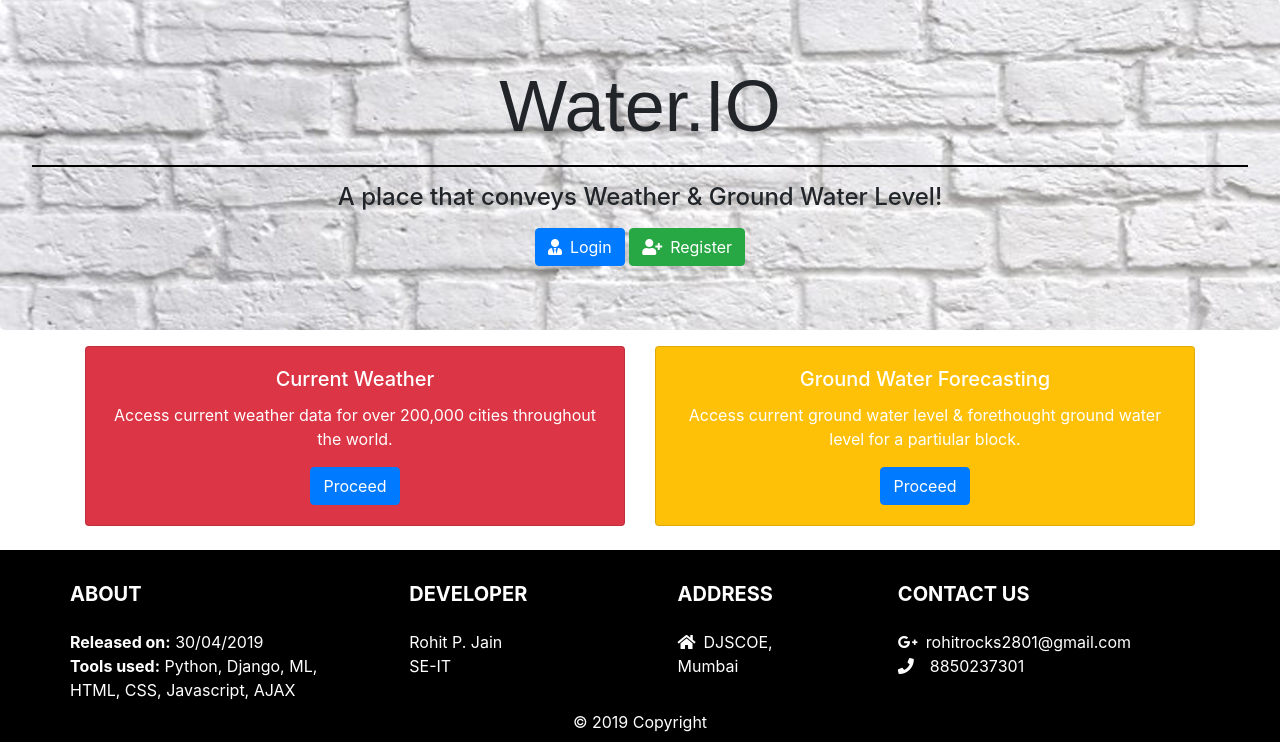
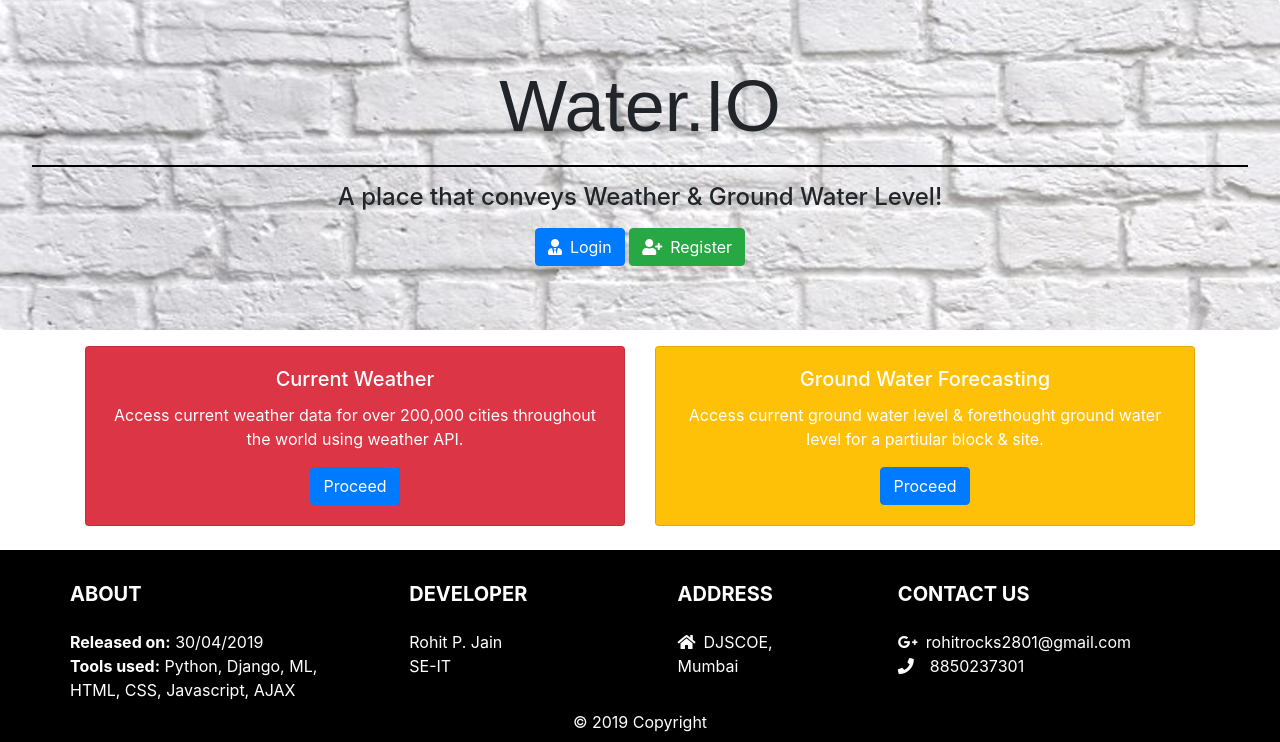
Before and after one commit to Rohit-Jain-2801/Django_Project, a Django app: page / in a window 1280 px wide. Shown: the part 63-805 px from the top of the page. Run offline with Django 3.2, Linux system fonts and the light colour scheme; some libraries are stand-ins or nearby versions; some web fonts are replaced.

Commit message:
Add files via upload

```diff
--- a/Django WaterIO/templates/basic_app/Page_One.html
+++ b/Django WaterIO/templates/basic_app/Page_One.html
@@ -1,6 +1,7 @@
 <!doctype html>
 {% load static from staticfiles %}
 <html lang="en">
+
   <head>
     <meta charset="utf-8">
     <meta name="viewport" content="width=device-width, initial-scale=1, shrink-to-fit=no">
@@ -10,6 +11,7 @@
     <script src="//ajax.googleapis.com/ajax/libs/jquery/1.11.0/jquery.min.js"></script>
     <title>Water.IO</title>
     <link rel="shortcut icon" href="{% static 'images/favicon.ico' %}" type="image">
+
     <style>
       #header{
 /*            background-image: url("C:\Users\Mahe\Desktop\header.jpg") center center / cover no-repeat;*/
@@ -27,7 +29,11 @@
         background: black;
         color: white;
       }
+      .card{
+        height: 100% !important;
+      }
     </style>
+
     <script>
       {% if user.is_authenticated %}
         jQuery(window).load(function() {
@@ -50,6 +56,7 @@
         }
     </script>
   </head>
+
   <body>
     <nav class="navbar bg-dark navbar-dark fo">
       <div class="container">
@@ -62,6 +69,7 @@
         {% endif %}
       </div>
     </nav>
+
     <div id="header" class="jumbotron text-center mb-3">
       <h1 class="display-3" style="font-family: 'Wendy One', sans-serif;">Water.IO</h1>
       <hr class="new" />
@@ -74,32 +82,34 @@
         <a href="{% url 'app:register' %}" class="btn btn-success"><i class="fas fa-user-plus mr-2"></i>Register</a>
       {% endif %}
     </div>
+
     <div class="container">
       <p class="alert alert-success text-center" id="text" style="display:none"><b>You have to login first to access it!</b></p>
     </div>
+
     <div class="container text-center">
       <div class="row">
         <div class="col-sm-6 mb-4">
           <div class="card text-white bg-danger">
             <div class="card-body">
               <h5 class="card-title">Current Weather</h5>
-                <p class="card-text">Access current weather data for over 200,000 cities throughout the world.</p>
+              <p class="card-text">Access current weather data for over 200,000 cities throughout the world using weather API.</p>
               <a href="{% url 'app:weatherforecast' %}" class="btn btn-primary">Proceed</a>
             </div>
           </div>
         </div>
-          <div class="col-sm-6 mb-3">
+        <div class="col-sm-6 mb-4">
           <div class="card text-white bg-warning">
             <div class="card-body">
               <h5 class="card-title">Ground Water Forecasting</h5>
-                <p class="card-text">Access current ground water level & forethought ground water level for a partiular block.</p>
+              <p class="card-text">Access current ground water level & forethought ground water level for a partiular block & site.</p>
               <button class="btn btn-primary" onclick="myFunction()">Proceed</button>
             </div>
           </div>
         </div>
       </div>
     </div>
-      <!-- Footer -->
+
     <footer class="page-footer font-small pt-2">
       <div class="container text-center text-md-left">
         <div class="row">
@@ -131,7 +141,6 @@
       <hr class="m-0 mt-2 d-md-none" style="background:white;">
       <div class="footer-copyright text-center py-2">© 2019 Copyright</div>
     </footer>
-      </div>
 
     <script src="https://code.jquery.com/jquery-3.3.1.slim.min.js" integrity="sha384-q8i/X+965DzO0rT7abK41JStQIAqVgRVzpbzo5smXKp4YfRvH+8abtTE1Pi6jizo" crossorigin="anonymous"></script>
     <script src="https://cdnjs.cloudflare.com/ajax/libs/popper.js/1.14.7/umd/popper.min.js" integrity="sha384-UO2eT0CpHqdSJQ6hJty5KVphtPhzWj9WO1clHTMGa3JDZwrnQq4sF86dIHNDz0W1" crossorigin="anonymous"></script>
```
Lines whose indentation alone changed are shown as unchanged.
